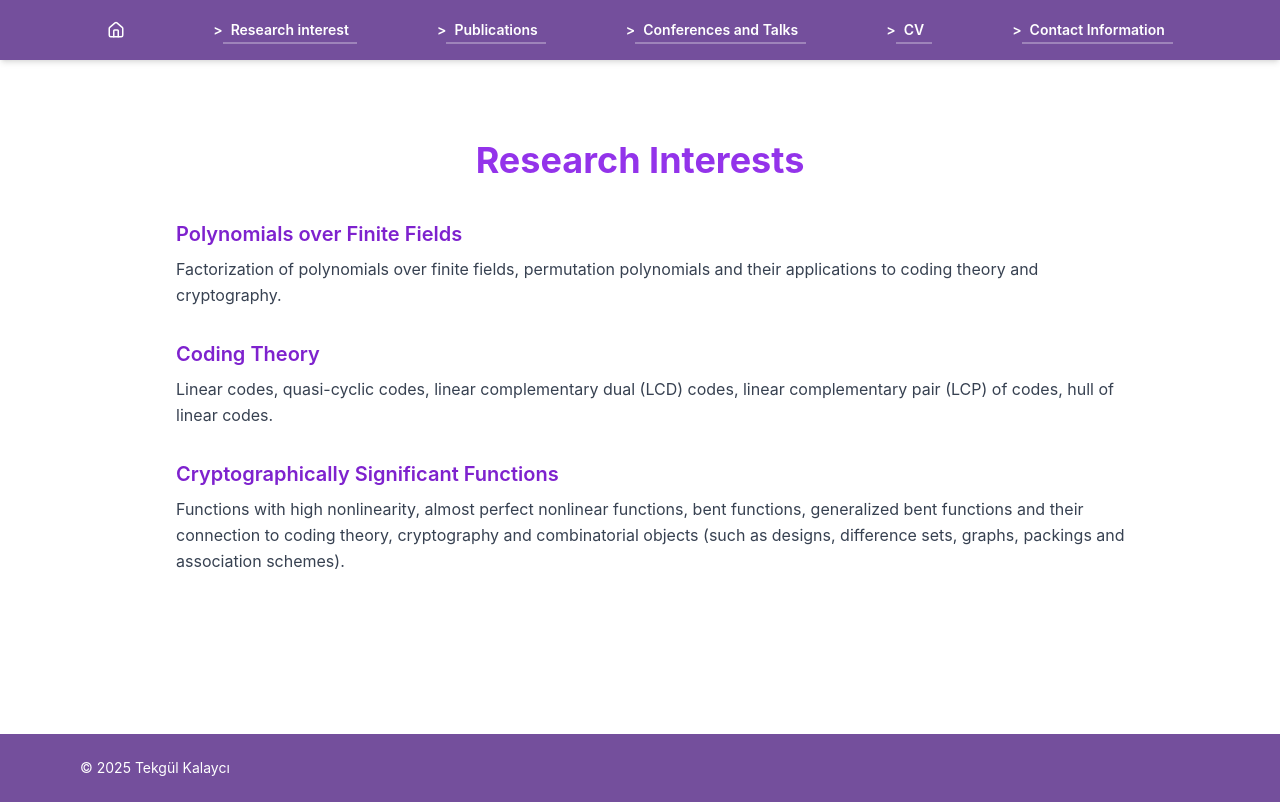
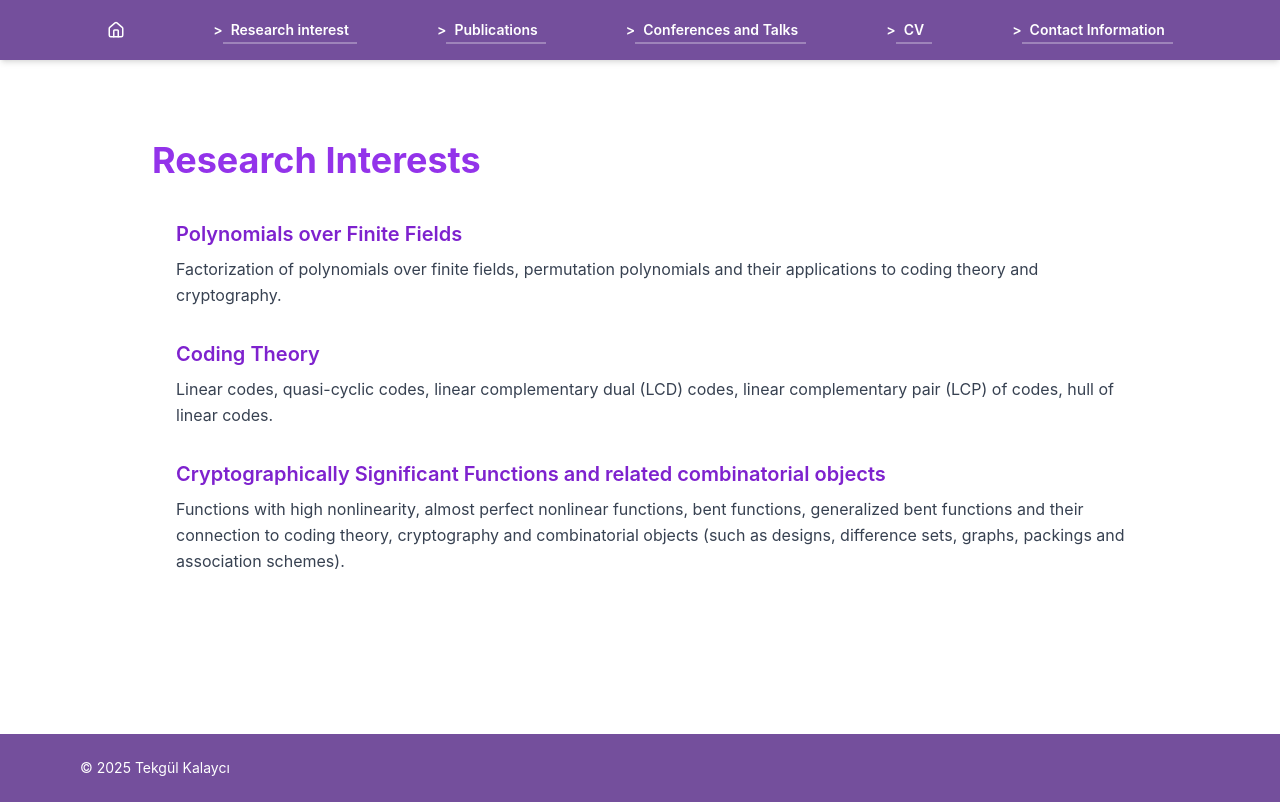
Before and after one commit to mustafa-kalayci/cv-site, a React (Create React App) app: page /research in a window 1280 px wide. Built offline with nearby package versions, Linux system fonts and the light colour scheme.

Commit message:
düzeltme 3

```diff
--- a/src/Research.js
+++ b/src/Research.js
@@ -1,7 +1,7 @@
 export default function ResearchInterests() {
   return (
     <section className="max-w-5xl mx-auto px-6 py-20 text-gray-800">
-      <h1 className="text-3xl md:text-4xl font-bold text-purple-600 mb-10 text-center">
+      <h1 className="text-3xl md:text-4xl font-bold text-purple-600 mb-10">
         Research Interests
       </h1>
 
@@ -27,7 +27,7 @@ export default function ResearchInterests() {
 
         <li>
           <h2 className="text-xl font-semibold text-purple-700 mb-2">
-            Cryptographically Significant Functions
+            Cryptographically Significant Functions and related combinatorial objects
           </h2>
           <p>
             Functions with high nonlinearity, almost perfect nonlinear functions, bent functions, generalized bent functions and their connection to coding theory, cryptography and combinatorial objects (such as designs, difference sets, graphs, packings and association schemes).
```
